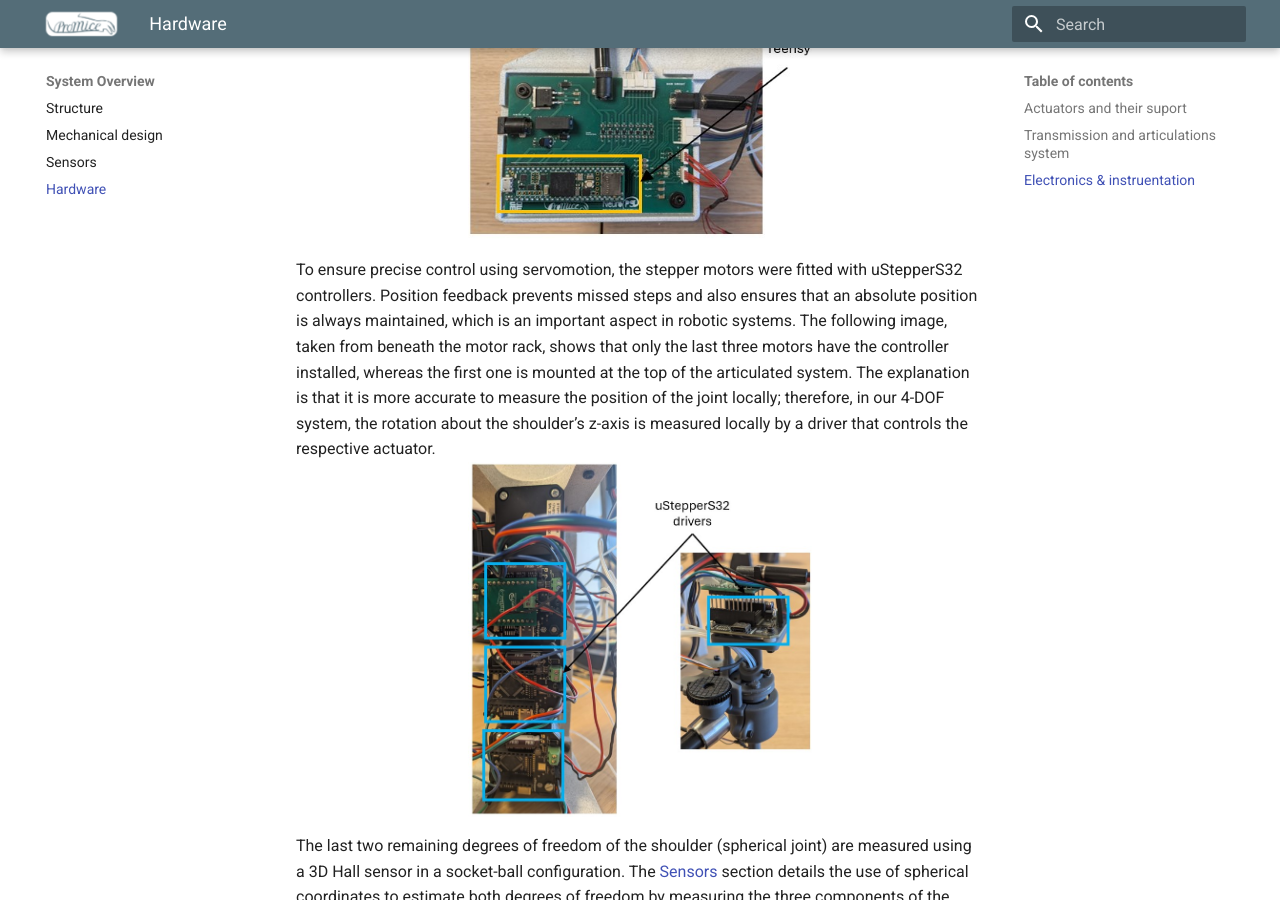
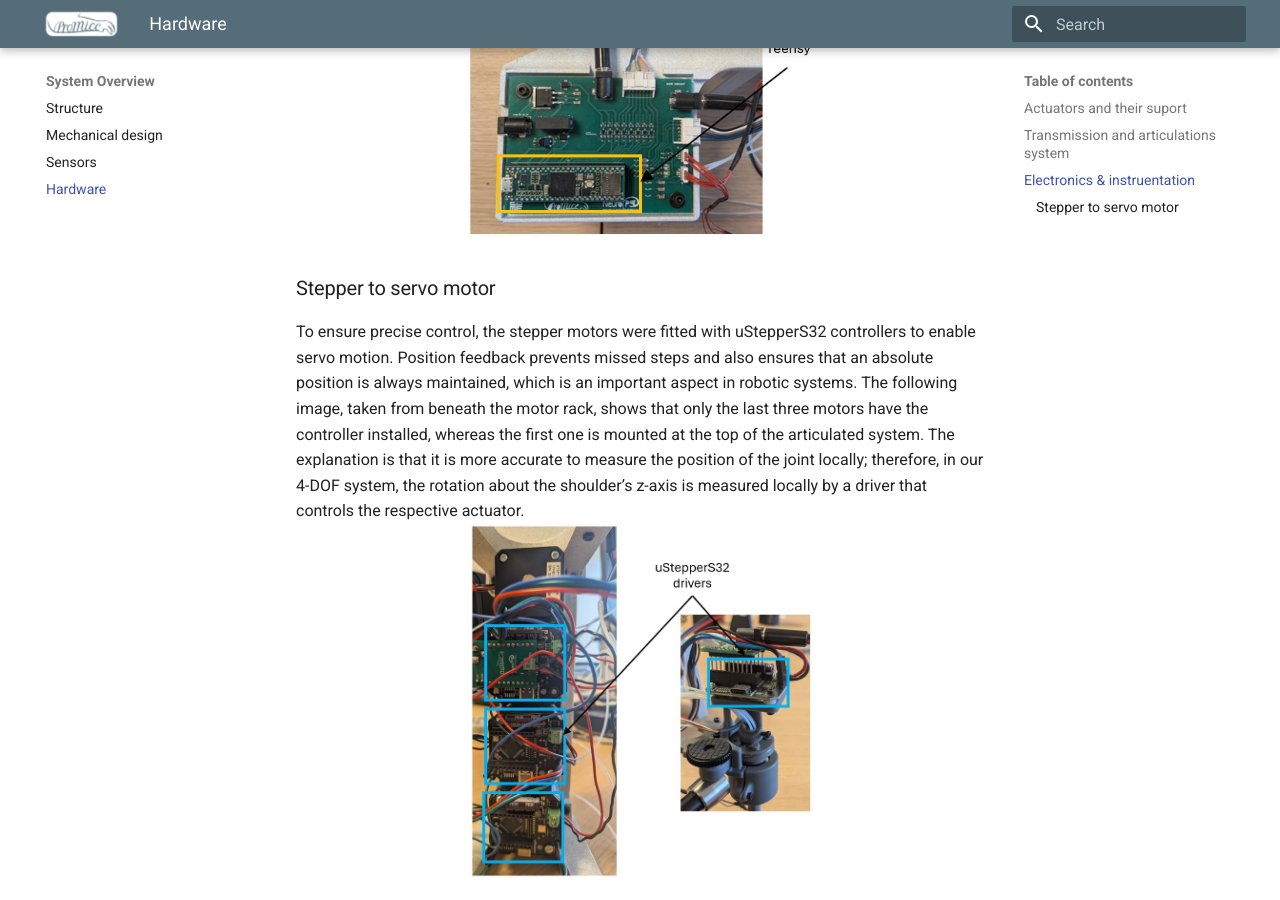
Before and after one commit to Juan-CarlosM/ProMice, an MkDocs documentation site: the page built from docs/hardware.md, in a window 1280 px wide and 900 px high, scrolled down 1451 px. Built offline with MkDocs 1.6.1 and Material for MkDocs 9.7.7, drawn with Linux system fonts in a browser that asks for light colours.

Commit message:
Clarify stepper motor control and configuration
Updated the section on stepper motors to clarify their use with uStepperS32 controllers for servo motion and added details about the motor rack configuration.

```diff
--- a/docs/hardware.md
+++ b/docs/hardware.md
@@ -16,7 +16,8 @@ The robot’s main controller is a Teensy 4.1 board ntegrated into in a custom P
 
 ![PCB teensy](images/PCB_teensy.jpg){ width=50% .center}
 
-To ensure precise control using servomotion, the stepper motors were fitted with uStepperS32 controllers. Position feedback prevents missed steps and also ensures that an absolute position is always maintained, which is an important aspect in robotic systems.
+### Stepper to servo motor
+To ensure precise control, the stepper motors were fitted with uStepperS32 controllers to enable servo motion. Position feedback prevents missed steps and also ensures that an absolute position is always maintained, which is an important aspect in robotic systems.
 The following image, taken from beneath the motor rack, shows that only the last three motors have the controller installed, whereas the first one is mounted at the top of the articulated system.
 The explanation is that it is more accurate to measure the position of the joint locally; therefore, in our 4-DOF system, the rotation about the shoulder’s z-axis is measured locally by a driver that controls the respective actuator.
 ![uSteppers](images/uStepper_drivers.jpg){ width=50% .center}
```
